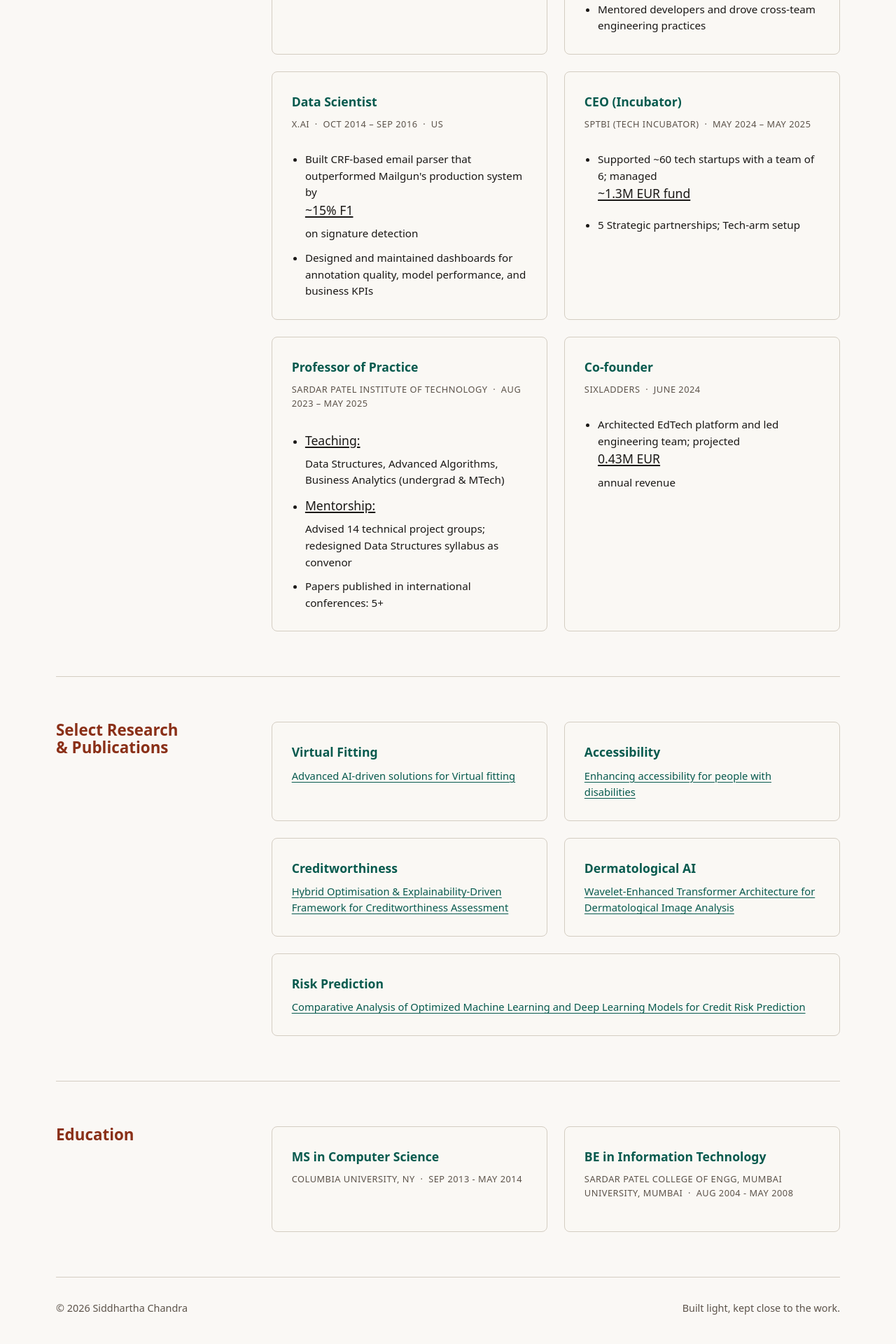
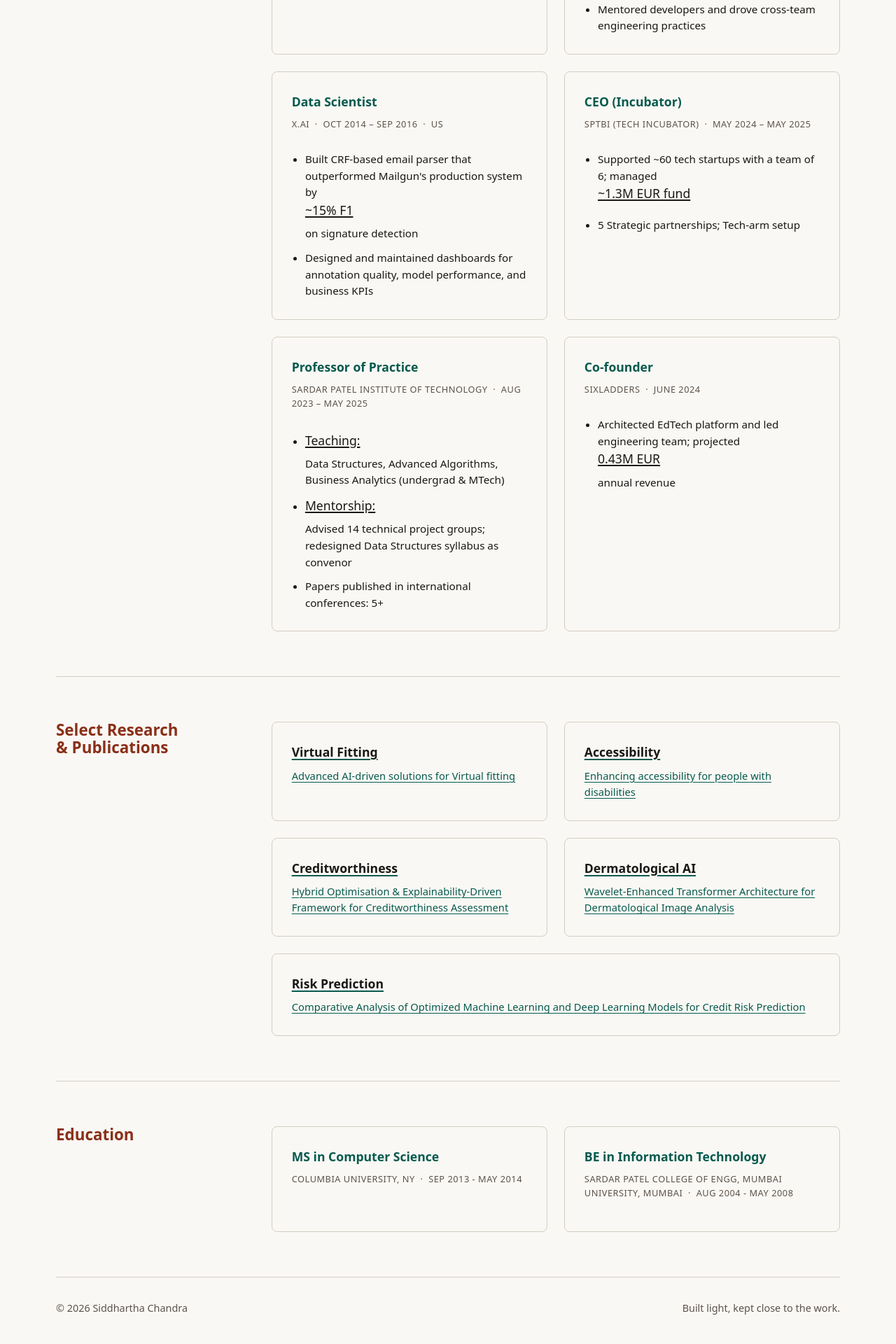
Before and after one commit to siddhartha-chandra/siddhartha-chandra.github.io, a Jekyll site: the page built from resume.md, in a window 1280 px wide. Shown: the part 1588-3508 px from the top of the page at 70% size. Built offline with Jekyll 4.4.1, drawn with Linux system fonts in a browser that asks for light colours.

Commit message:
fix: scope publications strong to ink with teal underline

```diff
--- a/assets/css/site.css
+++ b/assets/css/site.css
@@ -328,6 +328,14 @@ h2 {
   color: var(--accent);
 }
 
+[aria-labelledby="resume-publications"] .signal strong {
+  color: var(--ink);
+  text-decoration: underline;
+  text-decoration-color: var(--accent);
+  text-underline-offset: 3px;
+  text-decoration-thickness: 1.5px;
+}
+
 .signal span,
 .role > span,
 .post-card p,
```
